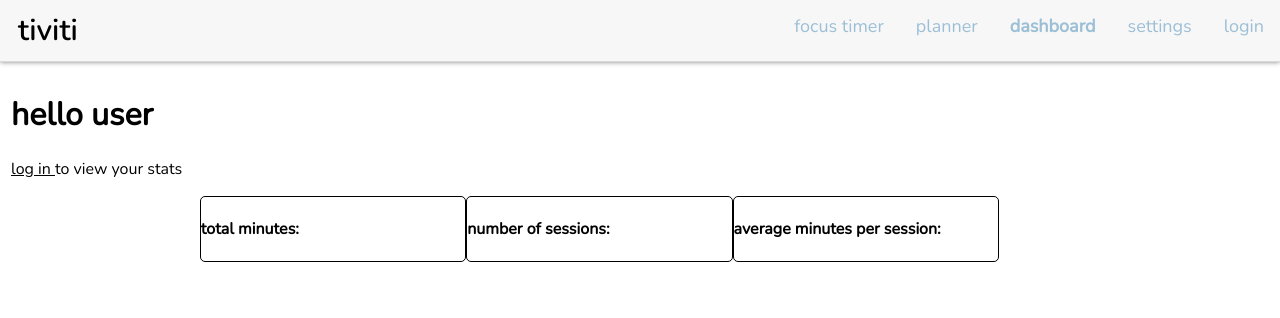
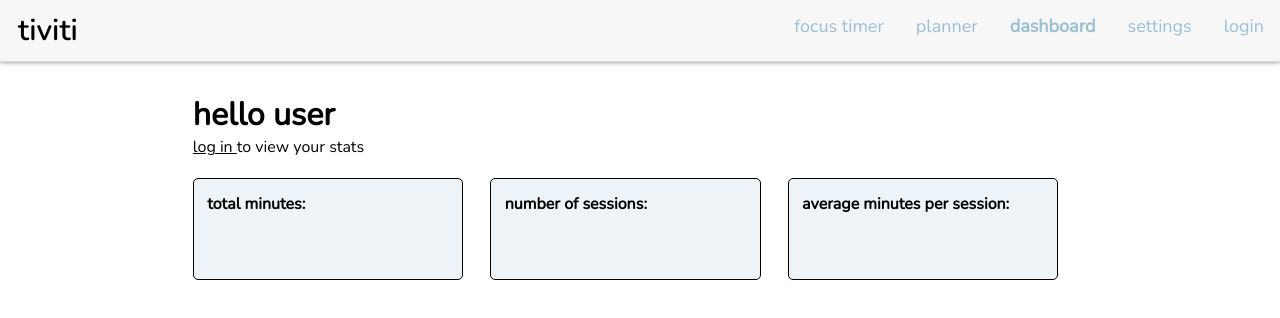
Before and after one commit to mpark20/tivity-app, a React (Create React App) app: page /#/dashboard in a window 1280 px wide. Shown: the top 318 px of the page. Built offline with nearby package versions, Linux system fonts and the light colour scheme.

Commit message:
acct settings

```diff
--- a/src/App.css
+++ b/src/App.css
@@ -16,7 +16,7 @@ body {
   font-family: nunito;
 }
 .content {
-  padding: 10px;
+  padding: 10px 0;
 }
 ul {
   font-size: 18px;
@@ -61,19 +61,19 @@ a {
   margin-left: 1px;
   z-index: -1;
 }
-
+.timer-container {
+  display: flex;
+}
 .split {
   width: 49.25%;
-  height: 100%;
-  float: left;
-  margin: auto;
-  height: 100vh;
+  float: right;
+  margin: 0 auto;
 }
 .divide {
   width: 0.05%;;
   background-color: grey;
   margin-top: 0;
-  float: left;
+  float: right;
   height: 100vh;
   padding: 0;
 }
@@ -107,6 +107,9 @@ a {
 }
 .btn:hover {
   opacity: 0.7;
+}
+.inactive:hover {
+  opacity: 1;
 }
 #white-btn {
   background-color: #f7f7f7;
@@ -146,12 +149,13 @@ a {
   padding: 3px 0;
 }
 #timer {
-  font-size: 40px;
+  font-size: 3em;
+  overflow: hidden;
   border: solid 2px #9cbfd6;
   border-radius: 6px;
   width: 100%;
   text-align: center;
-  padding: 20px 0;
+  padding: 5% 0;
   background-color: white;
 }
 #task-label {
@@ -163,10 +167,10 @@ a {
   font-family: nunito-l;
   float: none;
   margin: 10px 0;
-  width: 90%
+  width: 90%;
 }
 .signin {
-  width: 20%;
+  width: 250px;
   margin: 50px auto;
   padding: 40px;
   overflow: hidden;
@@ -182,23 +186,58 @@ a {
   margin: 8px 0;
   overflow: hidden;
 }
-.message a{
+.message button{
   text-decoration: underline;
   font-size: 12px;
   margin: 4px 0;
+  background-color: transparent;
+  border: none;
+  padding: 0;
+  font-family: nunito;
+}
+.message button:hover {
+  opacity: 0.7;
 }
 #signup, #logout {
   display: none;
 }
-.container {
+.page-container {
   width: 70%;
   margin: auto;
 }
+.page-container h1 {
+  margin-bottom: 0;
+}
+.page-container p {
+  margin-bottom: 20px;
+  margin-top: 0;
+}
 .dash {
+  background-color: #edf3f7;
   border: solid 1px;
   border-radius: 5px;
   overflow: hidden;
   float: left;
   width: 30%;
-  margin: auto;
+  margin-right: 3%;
+  min-height: 100px;
 }
+.dash h4 {
+  margin: 5%
+}
+.indented {
+  margin: 0 18px;
+}
+@media screen and (max-width: 700px) {
+
+  .split {
+    width: 100%;
+    float: none;
+  }
+  .divide {
+    display: none;
+  }
+  .timer-container {
+    display: block;
+  }
+}
--- a/src/Dashboard.js
+++ b/src/Dashboard.js
@@ -1,10 +1,7 @@
 import React, { Component } from "react";
 import { NavLink } from "react-router-dom";
 import './App.css';
-import {
-  getAuth,
-  onAuthStateChanged,
-} from "firebase/auth";
+import { getAuth } from "firebase/auth";
 import { getDatabase, ref, set } from "firebase/database";
 import "./firebase";
 
@@ -12,28 +9,31 @@ const Dashboard = () => {
   const auth = getAuth();
   const user = auth.currentUser;
   const db = getDatabase();
-  var displayName = "user";
-
+  const heading = document.getElementById("dash-heading");
+  var headingContent = "hello user";
+  const message = document.getElementById("unlogged");
 
   if (user) {
-    const uid = user.uid;
-    displayName = user.displayName;
-  } else {
+    if (message && heading) {
+      message.style.display = "none";
+      heading.style.marginBottom = "30px";
+    }
+    headingContent = user.displayName + "'s dashboard";
   }
 
 
   return (
     <>
-    <h1>hello {displayName}</h1>
-    <div id="not-logged-in"><p><NavLink to="/auth" style={{textDecoration: "underline"}}>log in </NavLink>to view your stats</p></div>
-    <div class="container">
-      <div class="dash">
+    <div className="page-container">
+      <h1 id="dash-heading">{headingContent}</h1>
+      <p id="unlogged"><NavLink to="/auth" style={{textDecoration: "underline"}}>log in </NavLink>to view your stats</p>
+      <div className="dash">
         <h4>total minutes: </h4>
       </div>
-      <div class="dash">
+      <div className="dash">
         <h4>number of sessions: </h4>
       </div>
-      <div class="dash">
+      <div className="dash">
         <h4>average minutes per session: </h4>
       </div>
     </div>
--- a/src/Settings.js
+++ b/src/Settings.js
@@ -1,14 +1,42 @@
 import React, { Component } from "react";
+import { NavLink } from "react-router-dom";
+import { getAuth } from "firebase/auth"
+import { getDatabase, ref, set } from "firebase/database";
 import './App.css';
+import Account from "./components/Account";
 
-class Settings extends Component {
-  render() {
-    return (
-        <div>
-          <h1>settings</h1>
-        </div>
-    );
+const Settings = () => {
+  const auth = getAuth();
+  const user = auth.currentUser;
+  const db = getDatabase();
+  if (user) {
+    var dn = user.displayName;
+    var uid = user.uid;
+    var email = user.email;
   }
+  else {
+    var dn = "";
+    var uid = "";
+    var email = "";
+  }
+  window.onload = () => {
+    if (user == null) {
+      const p = document.createElement("p");
+      p.innerHTML = "log in to view user settings"
+      const div = document.getElementById("not-logged-in");
+      div.appendChild(p);
+      console.log('test')
+    }
+
+  };
+
+  return (
+    <div className="page-container">
+      <h1>settings</h1>
+      <div id="not-logged-in" ></div>
+      <Account dn={dn} uid={uid} email={email}/>
+    </div>
+  )
 }
 
 export default Settings;
--- a/src/SignIn.js
+++ b/src/SignIn.js
@@ -130,7 +130,7 @@ const SignIn = () => {
         <button className="btn" onClick={signUp} style={{margin: "10px 5px 20px 0"}}>sign up</button>
         <button className="btn" onClick={signUpGoogle} style={{backgroundColor: "#ffa1a1", margin: "10px 5px 20px 0"}}>continue with Google</button>
       </div>
-      <div onClick={showLI} className="message"><a>log into an existing account</a></div>
+      <div onClick={showLI} className="message"><button>log into an existing account</button></div>
       <div className="message" id="register-message"></div>
     </div>
     <div className="signin" id="login">
@@ -142,7 +142,7 @@ const SignIn = () => {
         <button className="btn" onClick={logOut} id="logout-btn" style={{margin: "10px 5px 20px 0"}}>log out</button>
         <button className="btn" onClick={signUpGoogle} style={{backgroundColor: "#ffa1a1", margin: "10px 5px 20px 0"}}>continue with Google</button>
       </div>
-      <div onClick={showSU} className="message"><a>create a new account</a></div>
+      <div onClick={showSU} className="message"><button>create a new account</button></div>
       <div className="message" id="login-message"></div>
     </div>
     </>
--- a/src/Timer.js
+++ b/src/Timer.js
@@ -186,8 +186,15 @@ class Timer extends Component {
   render() {
 
     return (
-      <div>
-          <div className="split" style={{marginLeft:"18px"}}>
+      <div className="timer-container">
+          <div className="split" >
+            <Countdown state={this.state} startTimer={this.startTimer} pauseTimer={this.pauseTimer} resumeTimer={this.resumeTimer} clearTimer={this.clearTimer}/>
+          </div>
+
+          <div className="divide"/>
+
+          <div className="split">
+            <div style={{width: "80%", margin: "10px auto"}}>
               <h2>to-do list</h2>
               <div id="task-list">
                 <TaskList tasks={this.state.tasks} delete={this.deleteTask} />
@@ -206,11 +213,7 @@ class Timer extends Component {
                 <input type="checkbox" placeholder="insert breaks" onChange={this.changeBreakOption} id="break-opt" style={{margin: "0 3px"}} defaultChecked></input>
                 <label htmlFor="break-opt" style={{fontSize: "14px"}}>insert breaks</label>
               </form>
-
             </div>
-          <div className="divide"/>
-          <div className="split" >
-            <Countdown state={this.state} startTimer={this.startTimer} pauseTimer={this.pauseTimer} resumeTimer={this.resumeTimer} clearTimer={this.clearTimer}/>
           </div>
         </div>
     );
--- /dev/null
+++ b/src/components/Account.js
@@ -0,0 +1,15 @@
+import React from 'react';
+const Account = ( props ) => {
+    return(
+        <div id="acct">
+            <h2>account</h2>
+            <div className="indented">
+            <p>display name: {props.dn}</p>
+            <p>email: {props.email}</p>
+            <p>user ID: {props.uid}</p>
+            <p>photo: </p>
+            </div>
+        </div>
+    )
+}
+export default Account;
--- a/src/components/Countdown.js
+++ b/src/components/Countdown.js
@@ -3,7 +3,7 @@ const Countdown = (props) => {
     if (props.state.tasks.length > 0) {
 
         return (
-            <div style={{margin: "10px 20px"}}>
+            <div style={{width: "80%", margin: "10px auto"}}>
                 <div className="btn-container">
                     <button onClick={props.startTimer} className="btn">start</button>
                     <button onClick={props.pauseTimer} className="btn" id="pause">pause</button>
@@ -17,12 +17,12 @@ const Countdown = (props) => {
     }
     else {
         return (
-            <div style={{margin: "10px 20px"}}>
+            <div style={{width: "80%", margin: "10px auto"}}>
                 <div className="btn-container" style={{opacity: "0.7"}}>
-                    <button className="btn">start</button>
-                    <button className="btn" id="pause">pause</button>
-                    <button className="btn" style={{display: "none"}} id="resume">resume</button>
-                    <button className="btn">reset</button>
+                    <button className="btn inactive">start</button>
+                    <button className="btn inactive" id="pause">pause</button>
+                    <button className="btn inactive" style={{display: "none"}} id="resume">resume</button>
+                    <button className="btn inactive">reset</button>
                 </div>
                 <div id="timer">{props.state.timeLeft.h}:{props.state.timeLeft.m}:{props.state.timeLeft.s}</div>
             </div>
```
Lines whose indentation alone changed are shown as unchanged.
